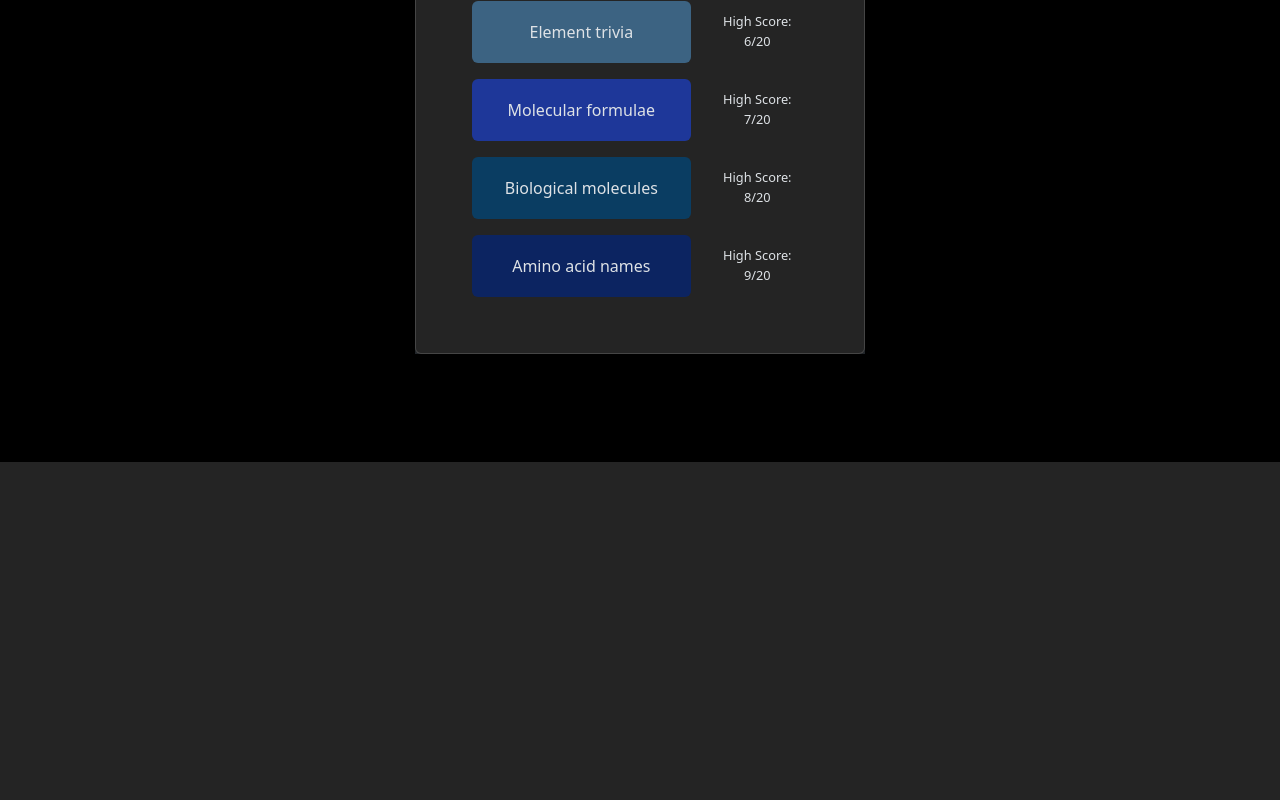
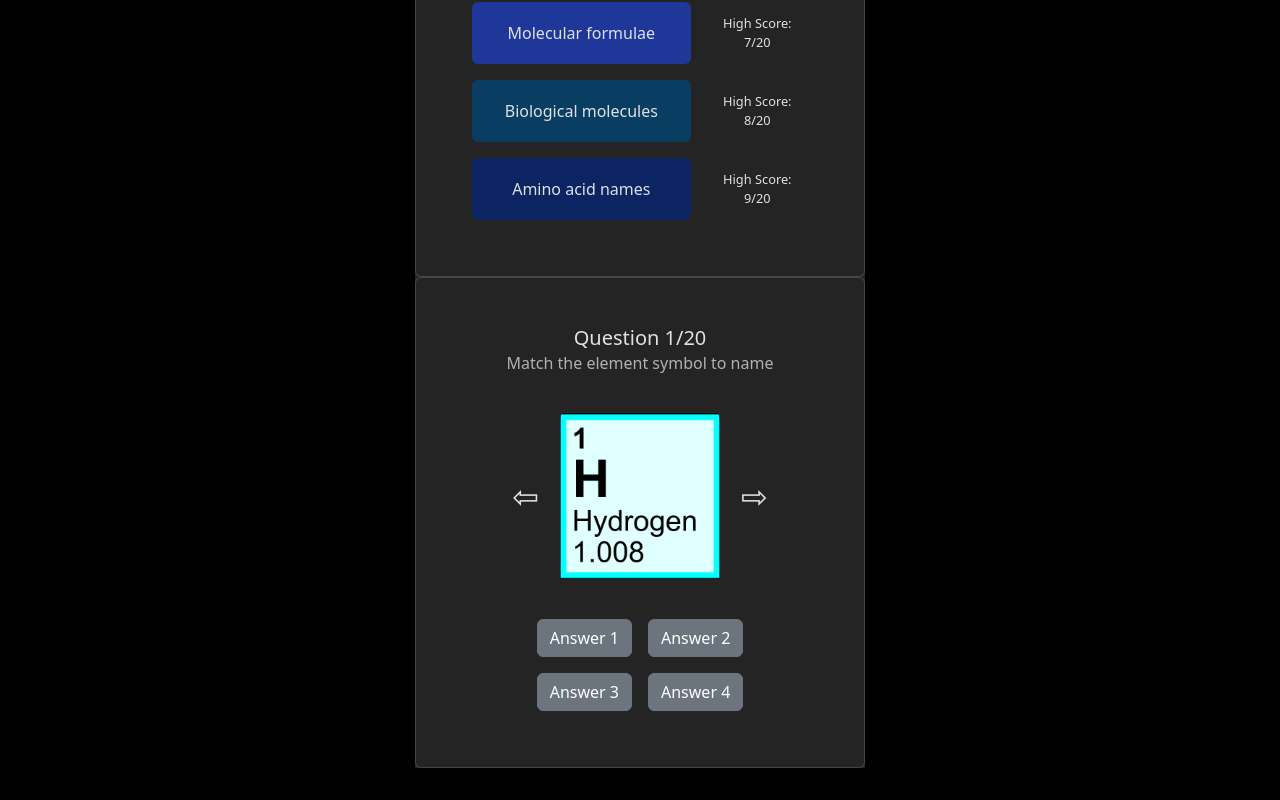
Before and after one commit to BradenKartchner/react-trivia, a React (Vite) app in the folder vite-project/: page / in a window 1280 px wide. Shown: the part 338-1138 px from the top of the page. Before the commit the page ends 800 px from the top, so only its background shows below. Built offline with nearby package versions, Linux system fonts and the light colour scheme.

Commit message:
major progress on QuizCard basic layout

```diff
--- a/vite-project/src/App.tsx
+++ b/vite-project/src/App.tsx
@@ -1,5 +1,6 @@
 /*
-TODO: use .map to make the buttons for MenuCard
+TODO: make end card to display quiz results
+TODO: modify MenuCard to have 3 columns: difficulty, Quizzes, high score
 TODO: media queries for:
 max height of the cards based on screen size
 max width of the cards based on screen size
@@ -12,6 +13,7 @@ fix button onHover to do something (see how bootstrap does it for its classes?)
 import { useState } from "react";
 import "bootstrap/dist/css/bootstrap.min.css";
 import MenuCard from "./components/MenuCard";
+import QuizCard from "./components/QuizCard";
 
 import "./App.css";
 
@@ -40,6 +42,7 @@ function App() {
         <>
             <div className="bg-dark">
                 <MenuCard highScores={highScores} />
+                <QuizCard />
             </div>
         </>
     );
--- a/vite-project/src/components/MenuCard.css
+++ b/vite-project/src/components/MenuCard.css
@@ -32,7 +32,7 @@ button {
     place-items: center;
 }
 
-.card-body p {
+.card-body p.card-text.menu-buttons {
     display: grid;
     grid-template-columns: 2fr 1fr;
     grid-template-rows: repeat(5, 1fr);
--- a/vite-project/src/components/MenuCard.tsx
+++ b/vite-project/src/components/MenuCard.tsx
@@ -24,7 +24,10 @@ function MenuCard({ highScores }: Props) {
                     <h6 className="card-subtitle mb-2 text-muted">
                         because life wasn't already hard enough {smileEmoji}
                     </h6>
-                    <p className="card-text" style={{ marginTop: "3rem" }}>
+                    <p
+                        className="card-text menu-buttons"
+                        style={{ marginTop: "3rem" }}
+                    >
                         {Object.keys(highScores).map((item, index) => {
                             return (
                                 <Fragment key={`${item}${index}`}>
--- /dev/null
+++ b/vite-project/src/components/QuizCard.css
@@ -0,0 +1,20 @@
+#quizImage.card-img-top {
+    width: 10rem;
+    align-self: center;
+    margin-top: 2rem;
+    margin-bottom: 2rem;
+}
+
+.card-body p.card-text.answer-buttons {
+    display: grid;
+    grid-template-columns: 1fr 1fr;
+    grid-template-rows: repeat(2, 1fr);
+}
+
+.card-body p.card-text.no-margin {
+    margin-bottom: 0;
+}
+
+p.card-text.no-margin button {
+    font-size: 2rem;
+}
--- a/vite-project/src/components/QuizCard.tsx
+++ b/vite-project/src/components/QuizCard.tsx
@@ -1,5 +1,54 @@
+/**
+ * TODO: add buttons to scroll back and forth between questions
+ * TODO: add section to bottom of card with score and progress bar
+ * TODO: add button to the top left(?) to return to quiz menu
+ */
+
+import "./QuizCard.css";
+
 function QuizCard() {
-    return <></>;
+    const leftArrow = String.fromCodePoint(0x21e6);
+    const rightArrow = String.fromCodePoint(0x21e8);
+    return (
+        <>
+            <div className="card" data-bs-theme="dark">
+                <div className="card-body">
+                    <h5 className="card-title">Question 1/20</h5>
+                    <h6 className="card-subtitle mb-2 text-muted">
+                        Match the element symbol to name
+                    </h6>
+                    <p className="card-text no-margin">
+                        <button className="btn change-question">
+                            {leftArrow}
+                        </button>
+                        <img
+                            src="./quiz1images/question1.png"
+                            className="card-img-top quiz-photo"
+                            alt="Quiz 1 picture of element symbol"
+                            id="quizImage"
+                        ></img>
+                        <button className="btn change-question">
+                            {rightArrow}
+                        </button>
+                    </p>
+                    <p className="card-text answer-buttons">
+                        <button className="btn btn-secondary quiz-answer">
+                            Answer 1
+                        </button>
+                        <button className="btn btn-secondary quiz-answer">
+                            Answer 2
+                        </button>
+                        <button className="btn btn-secondary quiz-answer">
+                            Answer 3
+                        </button>
+                        <button className="btn btn-secondary quiz-answer">
+                            Answer 4
+                        </button>
+                    </p>
+                </div>
+            </div>
+        </>
+    );
 }
 
 export default QuizCard;
```
Also changed, not shown: vite-project/public/quiz1images/question1.png (added), 1 other file (tests, documents, lock files or other folders).
